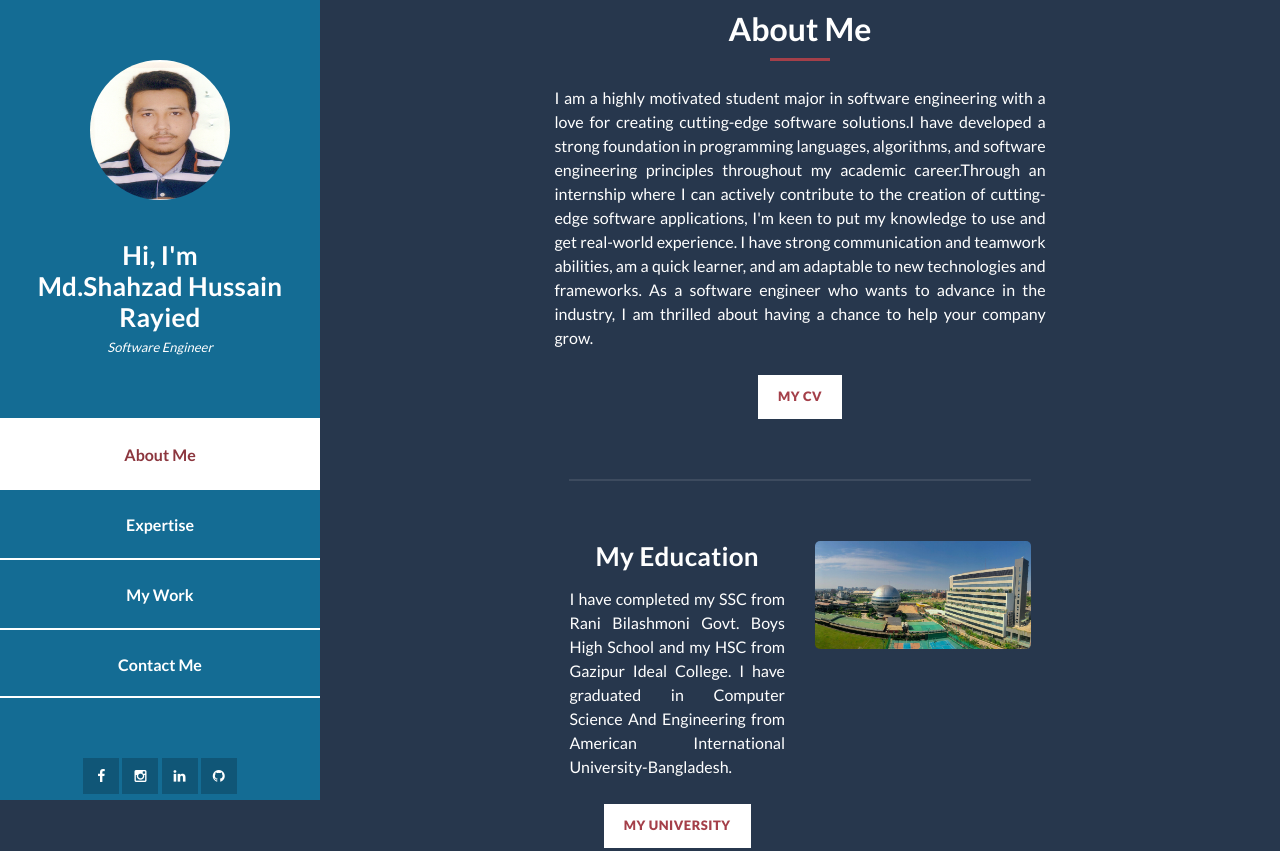
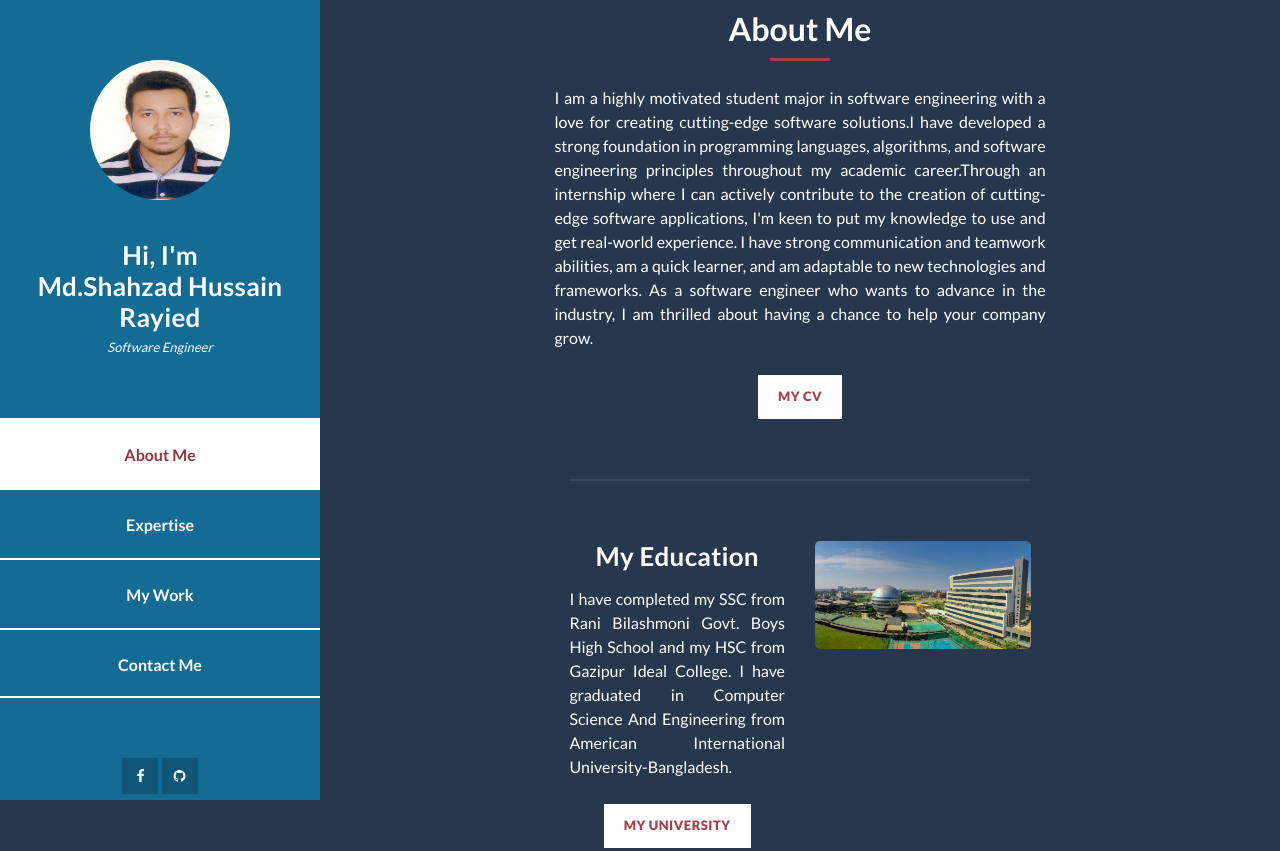
Before and after one commit to Rayied991/My-Portfolio, a plain HTML site: page index.html in a window 1280 px wide. Shown: the top 851 px of the page. Drawn offline with nearby package versions, Linux system fonts and the light colour scheme.

Commit message:
Portfolio addeupdated

```diff
--- a/index.html
+++ b/index.html
@@ -51,15 +51,7 @@
           <div class="social-network">
             <ul class="soial-icons">
               <li>
-                <a href="https://www.facebook.com/md.alinur.hossain.948"><i class="fa fa-facebook"></i></a>
-              </li>
-              <li>
-                <a href="https://www.instagram.com/md_alinur_hossain/">
-                  <i class="fa fa-instagram"></i></a>
-              </li>
-              <li>
-                <a href="https://www.linkedin.com/in/md-alinur-hossain-368240250/">
-                  <i class="fa fa-linkedin"></i></a>
+                <a href="https://www.facebook.com/rayied.rayied"><i class="fa fa-facebook"></i></a>
               </li>
               <li>
                 <a href="https://github.com/Rayied991">
```
